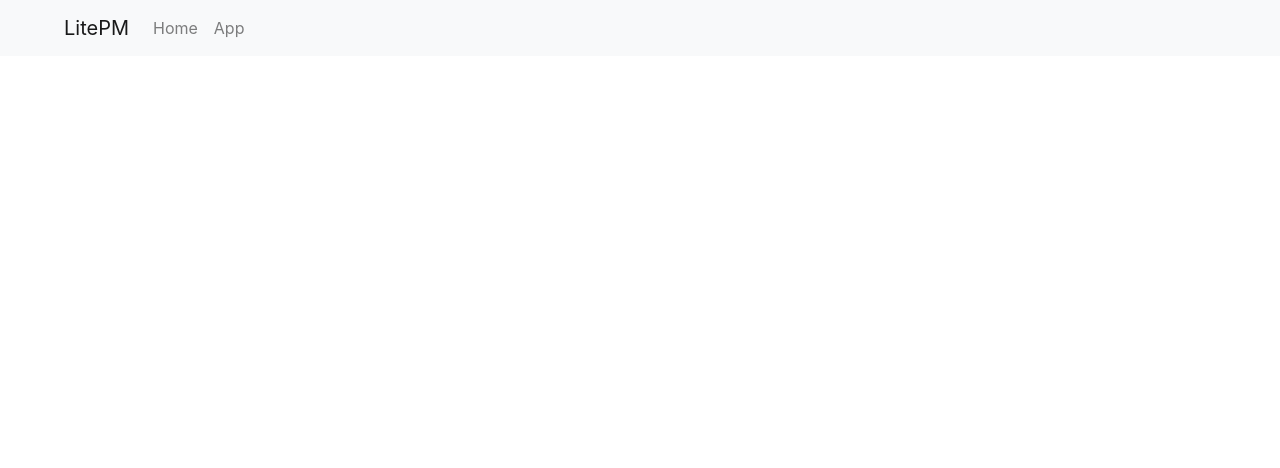
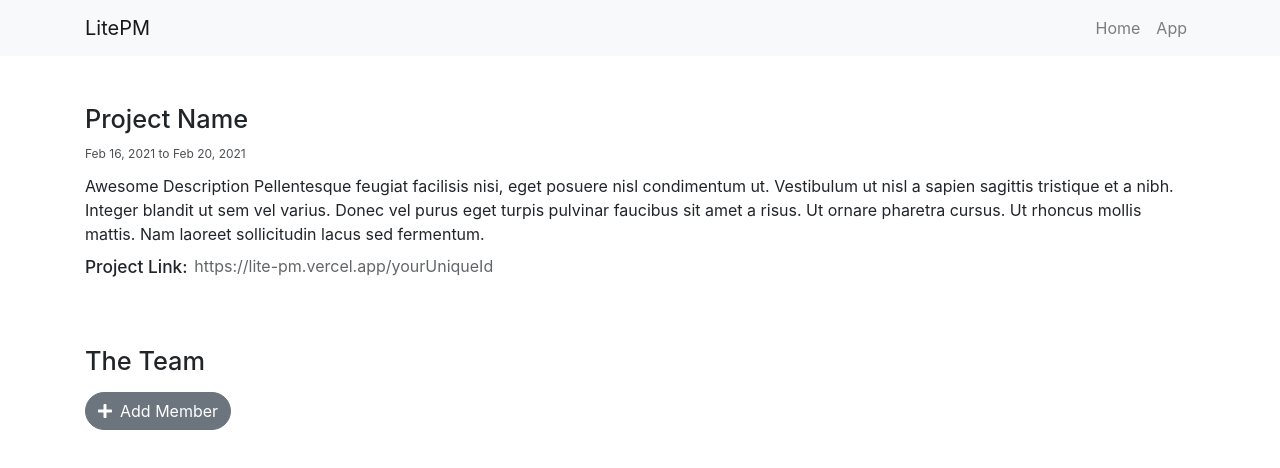
Before and after one commit to CaioCamatta/Lite-PM-frontend, a Next.js app in the folder lite-pm/: page / in a window 1280 px wide. Shown: the top 468 px of the page. Built offline with nearby package versions, Linux system fonts and the light colour scheme.

Commit message:
add team membersection/modal

```diff
--- a/lite-pm/package.json
+++ b/lite-pm/package.json
@@ -8,6 +8,9 @@
     "start": "next start"
   },
   "dependencies": {
+    "@fortawesome/fontawesome-svg-core": "^1.2.34",
+    "@fortawesome/free-solid-svg-icons": "^5.15.2",
+    "@fortawesome/react-fontawesome": "^0.1.14",
     "@zeit/next-css": "^1.0.1",
     "@zeit/next-less": "^1.0.1",
     "@zeit/next-sass": "^1.0.1",
--- a/lite-pm/pages/components/AppPage.js
+++ b/lite-pm/pages/components/AppPage.js
@@ -1,9 +1,150 @@
 import React, { Component } from "react";
+import {
+  Container,
+  Button,
+  Modal,
+  ModalHeader,
+  ModalBody,
+  ModalFooter,
+} from "reactstrap";
 import Navigationbar from "./Navigationbar";
+import ProjectDetails from "./ProjectDetails";
+import styles from "../../styles/AppPage.module.css";
+import TeamMember from "./TeamMember";
+import { FontAwesomeIcon } from "@fortawesome/react-fontawesome";
+import { faPlus } from "@fortawesome/free-solid-svg-icons";
 
 class AppPage extends Component {
+  constructor(props) {
+    super(props);
+    this.state = {
+      teamMembers: [],
+      showModal: false,
+      memberName: "Name",
+      memberEmail: "Email",
+      memberGit: "Github Link",
+      memberPhone: "Phone Number",
+    };
+    this.addTeamMember = this.addTeamMember.bind(this);
+    this.toggleAddMemberModal = this.toggleAddMemberModal.bind(this);
+    this.handleChange = this.handleChange.bind(this);
+    this.renderCreateMemberModal = this.renderCreateMemberModal.bind(this);
+  }
+
+  toggleAddMemberModal() {
+    this.setState({ showModal: !this.state.showModal });
+  }
+
+  handleChange(event) {
+    const target = event.target;
+    const name = target.name;
+
+    this.setState({
+      [name]: target.value,
+    });
+  }
+
+  addTeamMember() {
+    this.toggleAddMemberModal();
+    let members = this.state.teamMembers;
+    console.log("HERE");
+    members.push(
+      <TeamMember
+        name={this.state.memberName}
+        email={this.state.memberEmail}
+        git={this.state.memberGit}
+        phone={this.state.memberPhone}
+      ></TeamMember>
+    );
+    this.setState({
+      teamMembers: members,
+      memberName: "Name",
+      memberEmail: "Email",
+      memberGit: "Github Link",
+      memberPhone: "Phone Number",
+    });
+  }
+
+  renderCreateMemberModal() {
+    return (
+      <Modal isOpen={this.state.showModal} toggle={this.toggleAddMemberModal}>
+        <ModalHeader>Add a Team Member</ModalHeader>
+        <ModalBody className="text-center">
+          <label>
+            <input
+              className={styles.inputs}
+              name="memberName"
+              type="text"
+              placeholder="Name"
+              onChange={this.handleChange}
+            />
+          </label>
+          <br />
+          <label>
+            <input
+              className={styles.inputs}
+              name="memberEmail"
+              type="text"
+              placeholder="Email"
+              onChange={this.handleChange}
+            />
+          </label>
+          <br />
+          <label>
+            <input
+              className={styles.inputs}
+              name="memberGit"
+              type="text"
+              placeholder="Github Link"
+              onChange={this.handleChange}
+            />
+          </label>
+          <br />
+          <label>
+            <input
+              className={styles.inputs}
+              name="memberPhone"
+              type="text"
+              placeholder="Phone"
+              onChange={this.handleChange}
+            />
+          </label>
+        </ModalBody>
+        <ModalFooter>
+          <Button color="secondary" onClick={this.toggleAddMemberModal}>
+            cancel
+          </Button>{" "}
+          <Button color="success" onClick={this.addTeamMember}>
+            Add Member
+          </Button>
+        </ModalFooter>
+      </Modal>
+    );
+  }
+
   render() {
-    return <Navigationbar></Navigationbar>;
+    return (
+      <div>
+        <Navigationbar></Navigationbar>
+        <Container className="mt-5">
+          <ProjectDetails></ProjectDetails>
+          <h2 className={styles.h2}>The Team</h2>
+          <div className="d-flex">{this.state.teamMembers}</div>
+          <Button
+            color="secondary mt-2"
+            className={styles.add}
+            onClick={this.toggleAddMemberModal}
+          >
+            <FontAwesomeIcon icon={faPlus} className="mr-2" />
+            Add Member
+          </Button>
+        </Container>
+
+        <div>
+          <this.renderCreateMemberModal />
+        </div>
+      </div>
+    );
   }
 }
 
--- a/lite-pm/pages/components/Navigationbar.js
+++ b/lite-pm/pages/components/Navigationbar.js
@@ -1,20 +1,21 @@
-import { Navbar, Nav, NavItem, NavLink, NavbarBrand } from "reactstrap";
+import { Navbar, Nav, NavItem, NavLink, NavbarBrand, Container } from "reactstrap";
+
 
 export default function Navigationbar() {
   return (
     <div>
       <Navbar color="light" light expand="md">
-        <NavbarBrand className="ml-5">LitePM</NavbarBrand>
-        <Nav className="mr-auto" navbar>
+        <Container>
+          <NavbarBrand>LitePM</NavbarBrand>
+          <Nav className="ml-5" navbar>
             <NavItem>
               <NavLink>Home</NavLink>
             </NavItem>
             <NavItem>
-            <NavLink>
-              App
-            </NavLink>
+              <NavLink>App</NavLink>
             </NavItem>
           </Nav>
+        </Container>
       </Navbar>
     </div>
   );
--- /dev/null
+++ b/lite-pm/pages/components/ProjectDetails.js
@@ -0,0 +1,26 @@
+import { Component } from "react";
+import styles from "../../styles/ProjectDetails.module.css";
+
+export default class ProjectDetails extends Component {
+  render() {
+    return (
+      <div>
+        <h1 className={styles.h1}>Project Name</h1>
+        <div className={styles.date}>Feb 16, 2021 to Feb 20, 2021</div>
+        <div className={styles.description}>
+          Awesome Description Pellentesque feugiat facilisis nisi, eget posuere
+          nisl condimentum ut. Vestibulum ut nisl a sapien sagittis tristique et
+          a nibh. Integer blandit ut sem vel varius. Donec vel purus eget turpis
+          pulvinar faucibus sit amet a risus. Ut ornare pharetra cursus. Ut
+          rhoncus mollis mattis. Nam laoreet sollicitudin lacus sed fermentum.
+        </div>
+        <div className="mt-2">
+          <div className={styles.projectLink}>Project Link:</div>
+          <div className={styles.link}>
+            https://lite-pm.vercel.app/yourUniqueId
+          </div>
+        </div>
+      </div>
+    );
+  }
+}
--- /dev/null
+++ b/lite-pm/pages/components/TeamMember.js
@@ -0,0 +1,25 @@
+import { Component } from "react";
+import styles from "../../styles/TeamMember.module.css";
+
+export default class TeamMember extends Component {
+  constructor(props) {
+    super(props);
+    this.state = {
+      displayName: this.props.name,
+      displayEmail: this.props.email,
+      displayGit: this.props.git,
+      displayPhone: this.props.phone,
+    };
+  }
+
+  render() {
+    return (
+      <div className={styles.box}>
+        <div className={styles.title}>{this.state.displayName}</div>
+        <div className={styles.contents}>{this.state.displayEmail}</div>
+        <div className={styles.contents}>{this.state.displayGit}</div>
+        <div className={styles.contents}>{this.state.displayPhone}</div>
+      </div>
+    );
+  }
+}
--- /dev/null
+++ b/lite-pm/styles/AppPage.module.css
@@ -0,0 +1,14 @@
+.h2 {
+    font-size: 19pt;
+    margin-top: 75pt;
+}
+
+.inputs{
+    border: none;
+    border-bottom: 0.1px solid black;
+    width: 300pt;
+}
+
+.add {
+    border-radius: 100pt;
+}
--- /dev/null
+++ b/lite-pm/styles/ProjectDetails.module.css
@@ -0,0 +1,25 @@
+.h1 {
+  font-size: 19pt;
+}
+
+.date {
+  font-size: 9pt;
+  margin-top: 8pt;
+  opacity: 0.8;
+}
+
+.description {
+    margin-top: 8pt;
+}
+
+.projectLink {
+  float: left;
+  margin-right: 5pt;
+  font-weight: 500;
+  font-size: 13pt;
+}
+
+.link {
+    float: left;
+    opacity: 0.7;
+}
--- /dev/null
+++ b/lite-pm/styles/TeamMember.module.css
@@ -0,0 +1,26 @@
+.box {
+  border-width: 2px;
+  border-style: solid;
+  border-color: rgb(192, 185, 185);
+  border-radius: 15pt;
+  width: 110pt;
+  float: left;
+  margin-right: 6pt;
+  margin-left: 8pt;
+}
+
+.title {
+  margin-left: 8pt;
+  font-weight: 500;
+  font-size: 14pt;
+  max-width: 120px;
+  overflow: hidden;
+}
+
+.contents {
+  margin-left: 8pt;
+  font-size: 10pt;
+  font-weight: 300;
+  max-width: 120px;
+  overflow: hidden;
+}
```
Also changed, not shown: 1 other file (tests, documents, lock files or other folders). Lines whose indentation alone changed are shown as unchanged.
